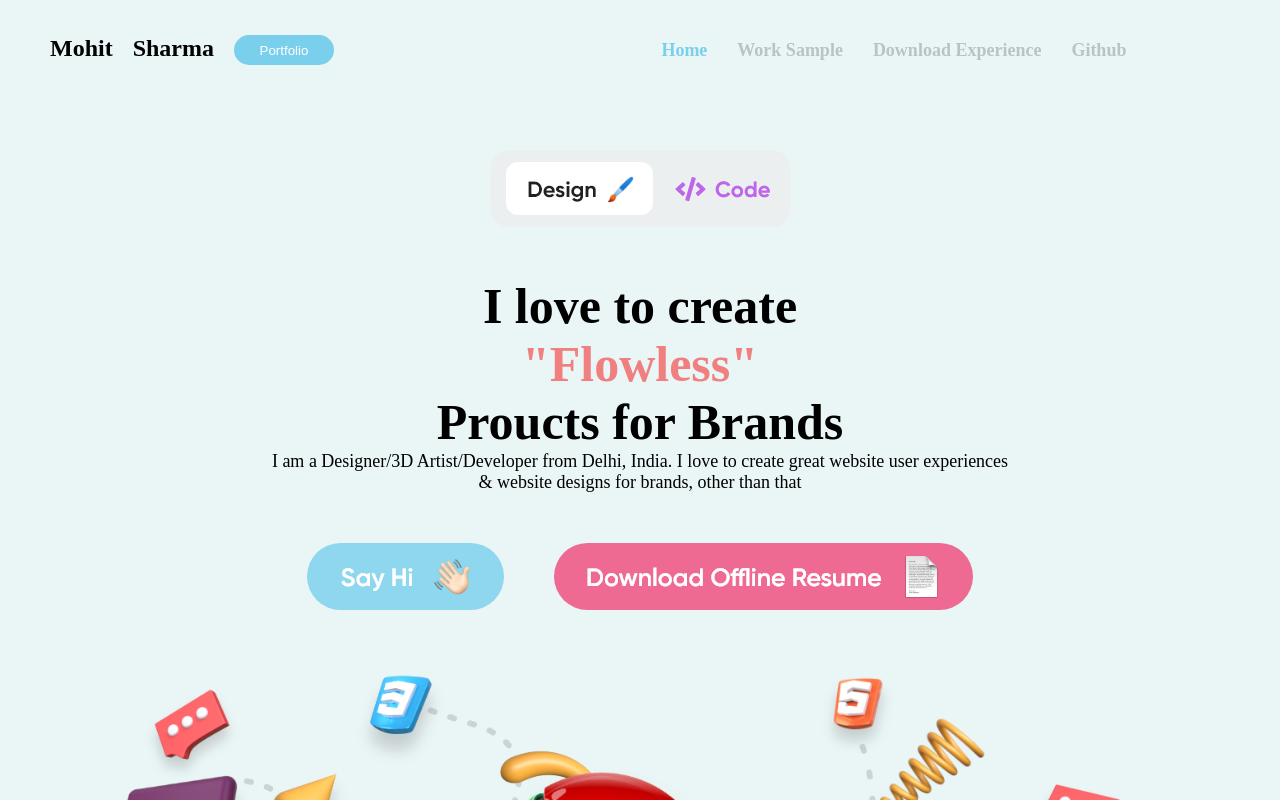
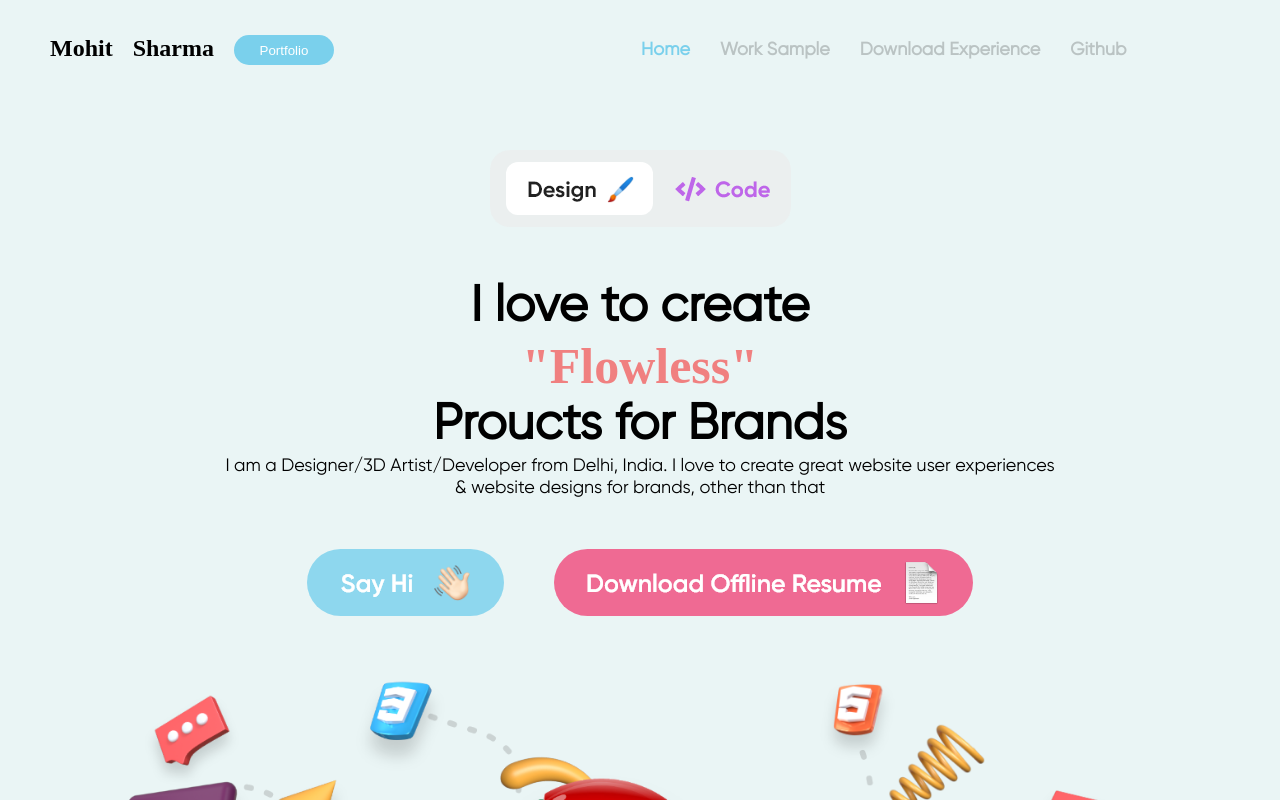
Before and after one commit to Mohitsharm10/MohitSharmaportfolio, a plain HTML site: page index.html in a window 1280 px wide. Shown: the top 800 px of the page. Drawn offline with nearby package versions, Linux system fonts and the light colour scheme.

Commit message:
font added

```diff
--- a/style.css
+++ b/style.css
@@ -1,3 +1,7 @@
+@font-face{
+    font-family: gilroy;
+    src: url('Gilroy-Regular.woff2');
+}
 *{
     margin: 0;
     padding: 0;
```
Also changed, not shown: Gilroy-Regular.woff2 (added), Shaloems.woff2 (added).
